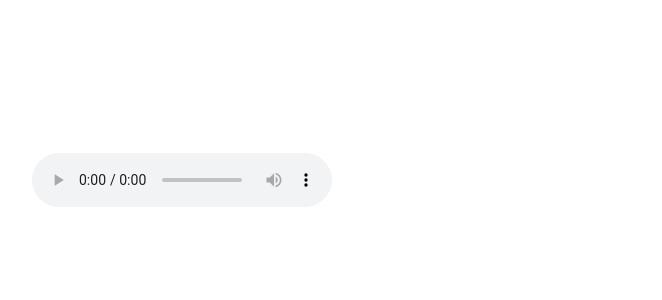
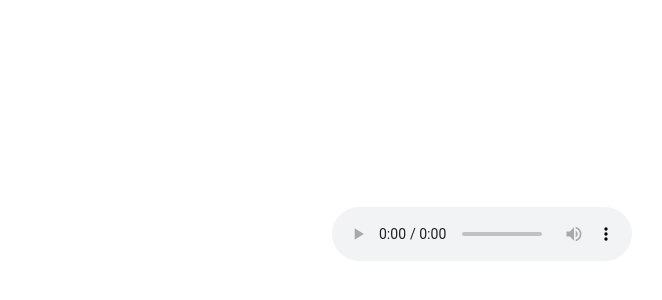
Before and after one commit to kjmjh/MJH, a plain HTML site: page musichtml.html in a window 1280 px wide. Shown: the part 380-680 px from the top of the page, without its empty margins (458-1120 px from the left). Drawn offline with Linux system fonts and the light colour scheme.

Commit message:
更新 musichtml.html

```diff
--- a/musichtml.html
+++ b/musichtml.html
@@ -9,7 +9,7 @@
             position: absolute !important;
             left: 50%;
             top: 70%;
-            transform: translate(-50%,-50%);
+            transform: translate(50%,50%);
         }
         /* body 背景透明*/
         body{
```
